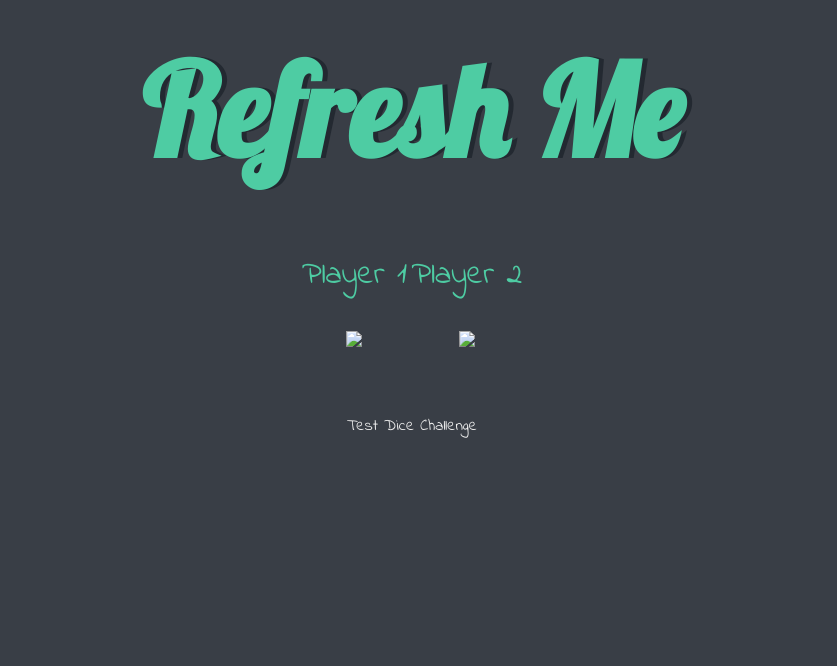
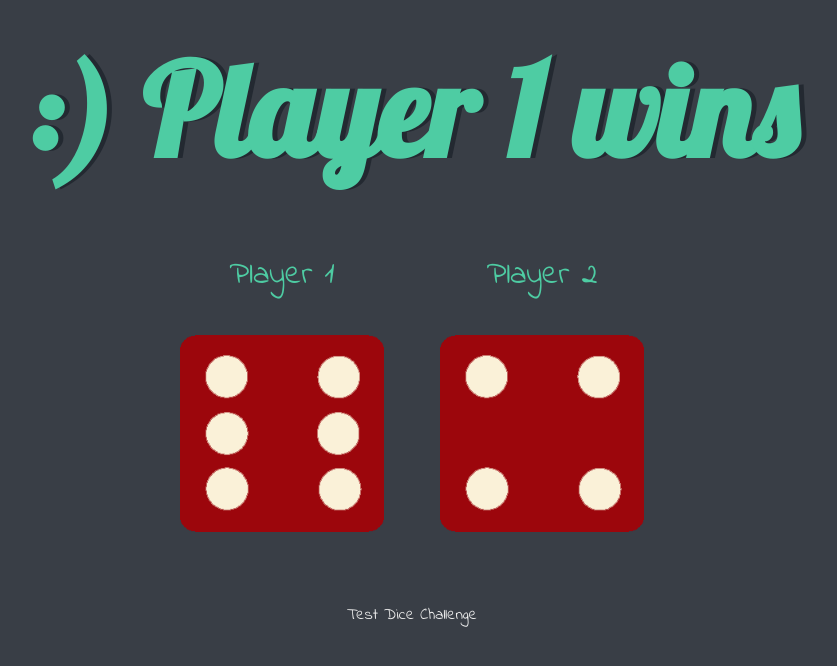
Before and after one commit to codestac/dice-challenge, a plain HTML site: page index.html in a window 1280 px wide. Shown: the whole page, without its empty margins (228-1065 px from the left). Drawn offline with Linux system fonts and the light colour scheme.

Commit message:
winner check code added, querries for selection added

```diff
--- a/index.html
+++ b/index.html
@@ -14,12 +14,12 @@
 
       <div class="dice">
         <p>Player 1</p>
-        <img class="img6" src="images/dice6.img">
+        <img class="img1" src="images/dice6.png">
       </div>
 
       <div class="dice">
         <p>Player 2</p>
-        <img class="img6" src="images/dice6.img">
+        <img class="img2" src="images/dice6.png">
       </div>
 
     </div>
--- a/index.js
+++ b/index.js
@@ -0,0 +1,20 @@
+var randomNumber1 = Math.floor(Math.random() * 6) + 1;
+var randomDiceImage = "dice" + randomNumber1 + ".png"
+var randomImageSource = "images/" + randomDiceImage;
+
+var image1 = document.querySelectorAll("img")[0];
+image1.setAttribute('src', randomImageSource);
+
+var randomNumber2 = Math.floor(Math.random() * 6) + 1;
+var randomImageSource2 = "images/dice" + randomNumber2 + ".png"
+
+document.querySelectorAll("img")[1].setAttribute('src', randomImageSource2);
+
+// winner check
+if (randomNumber1 > randomNumber2) {
+	document.querySelector('h1').innerHTML = ":) Player 1 wins"
+} else if (randomNumber2 > randomNumber1) {
+	document.querySelector('h1').innerHTML = ":) Player 2 wins"
+} else {
+	document.querySelector('h1').innerHTML = "It's a draw"
+}
```
